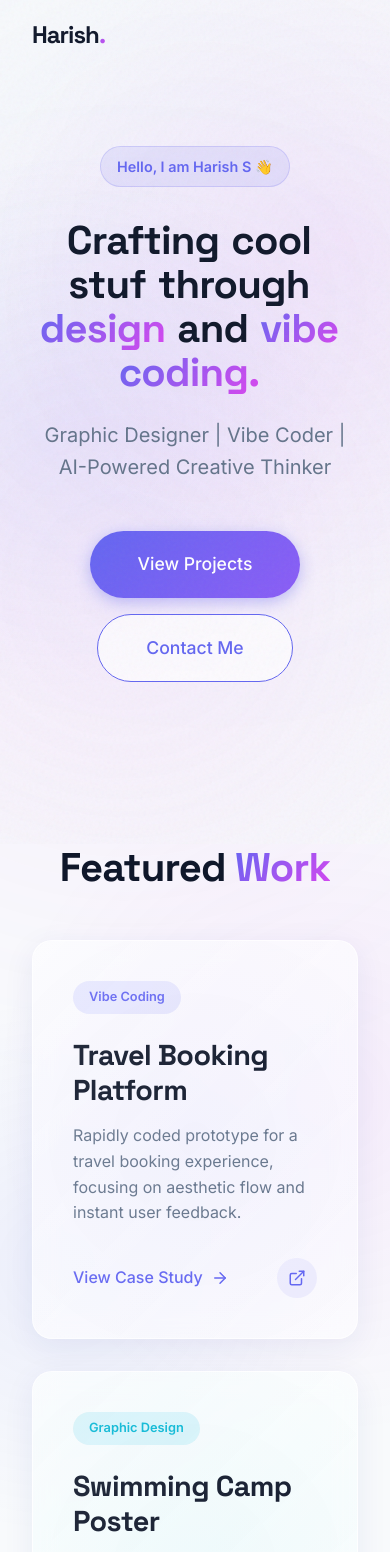
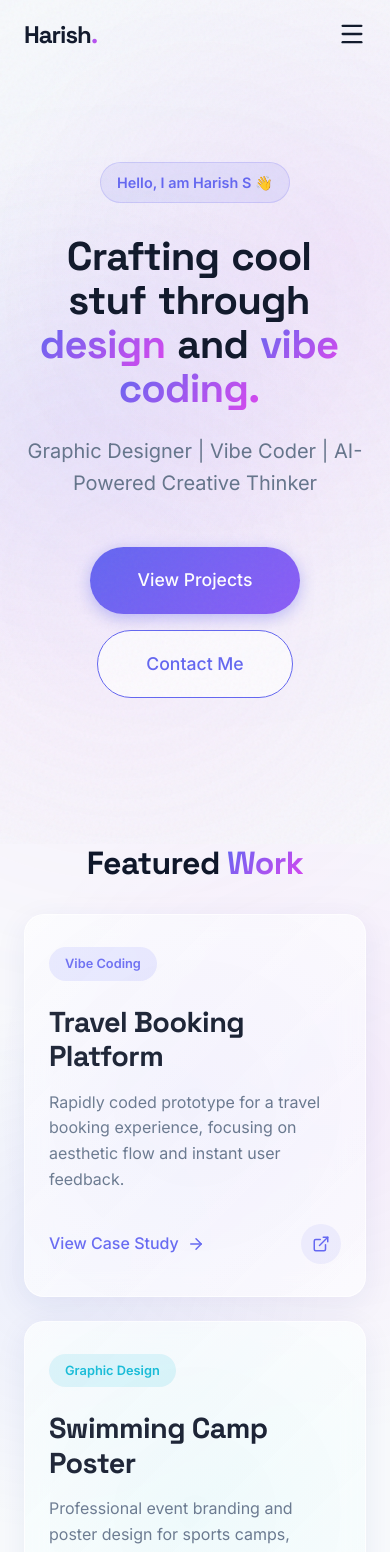
Before and after one commit to HARISH-S-2004/portfolio, a React (Vite) app: page / in a window 390 px wide. Shown: the top 1552 px of the page. Built offline with nearby package versions, Linux system fonts and the light colour scheme.

Commit message:
Make design fully responsive on mobile

```diff
--- a/src/App.jsx
+++ b/src/App.jsx
@@ -1,4 +1,5 @@
 import { useState, useEffect } from 'react';
+import { Menu, X } from 'lucide-react';
 import Hero from './components/Hero';
 import FeaturedWork from './components/FeaturedWork';
 import DesignProcess from './components/DesignProcess';
@@ -12,6 +13,9 @@ import CustomCursor from './components/CustomCursor';
 
 function App() {
   const [scrolled, setScrolled] = useState(false);
+  const [mobileMenuOpen, setMobileMenuOpen] = useState(false);
+
+  const toggleMenu = () => setMobileMenuOpen(!mobileMenuOpen);
 
   useEffect(() => {
     const handleScroll = () => {
@@ -31,14 +35,17 @@ function App() {
       <nav className={`navbar ${scrolled ? 'scrolled' : ''}`}>
         <div className="container nav-container">
           <a href="#" className="logo">Harish<span className="text-gradient">.</span></a>
-          <div className="nav-links">
-            <a href="#work">Work</a>
-            <a href="#process">Process</a>
-            <a href="#vibe-coding">Vibe Coding</a>
-            <a href="#skills">Skills</a>
-            <a href="#about">About</a>
-            <a href="#contact">Contact</a>
+          <div className={`nav-links ${mobileMenuOpen ? 'mobile-open' : ''}`}>
+            <a href="#work" onClick={() => setMobileMenuOpen(false)}>Work</a>
+            <a href="#process" onClick={() => setMobileMenuOpen(false)}>Process</a>
+            <a href="#vibe-coding" onClick={() => setMobileMenuOpen(false)}>Vibe Coding</a>
+            <a href="#skills" onClick={() => setMobileMenuOpen(false)}>Skills</a>
+            <a href="#about" onClick={() => setMobileMenuOpen(false)}>About</a>
+            <a href="#contact" onClick={() => setMobileMenuOpen(false)}>Contact</a>
           </div>
+          <button className="mobile-menu-btn" onClick={toggleMenu} aria-label="Toggle Menu">
+            {mobileMenuOpen ? <X size={28} color="var(--text-main)" /> : <Menu size={28} color="var(--text-main)" />}
+          </button>
         </div>
       </nav>
 
--- a/src/components/About.jsx
+++ b/src/components/About.jsx
@@ -56,7 +56,7 @@ const About = () => {
 
                 {/* Profile Image (The 'Outside') */}
                 <img
-                  src="/profile.png"
+                  src="./profile.png"
                   alt="Harish S"
                   className="float-anim"
                   style={{
--- a/src/index.css
+++ b/src/index.css
@@ -257,8 +257,64 @@ section {
   color: var(--accent-1);
 }
 
+.mobile-menu-btn {
+  display: none;
+  background: transparent;
+  border: none;
+  cursor: pointer;
+  z-index: 1001;
+}
+
 @media (max-width: 768px) {
+  .mobile-menu-btn {
+    display: block;
+  }
+
   .nav-links {
-    display: none;
+    position: fixed;
+    top: 0;
+    right: -100%;
+    width: 280px;
+    height: 100vh;
+    background: rgba(255, 255, 255, 0.98);
+    backdrop-filter: blur(20px);
+    flex-direction: column;
+    padding: 6rem 2rem;
+    box-shadow: -10px 0 30px rgba(0, 0, 0, 0.1);
+    transition: right 0.4s cubic-bezier(0.25, 0.8, 0.25, 1);
+    z-index: 1000;
+  }
+
+  .nav-links.mobile-open {
+    right: 0;
+  }
+
+  .nav-links a {
+    font-size: 1.25rem;
+    padding: 1rem 0;
+    width: 100%;
+    border-bottom: 1px solid rgba(0, 0, 0, 0.05);
+  }
+
+  .section-title {
+    font-size: 2rem;
+    margin-bottom: 2rem;
+  }
+
+  section {
+    padding: 4rem 0;
+  }
+
+  .grid-2, .grid-3 {
+    grid-template-columns: 1fr;
+    gap: 1.5rem;
+  }
+
+  .container {
+    padding: 0 1.5rem;
+  }
+
+  .glass {
+    padding: 2rem 1.5rem !important;
   }
 }
```
